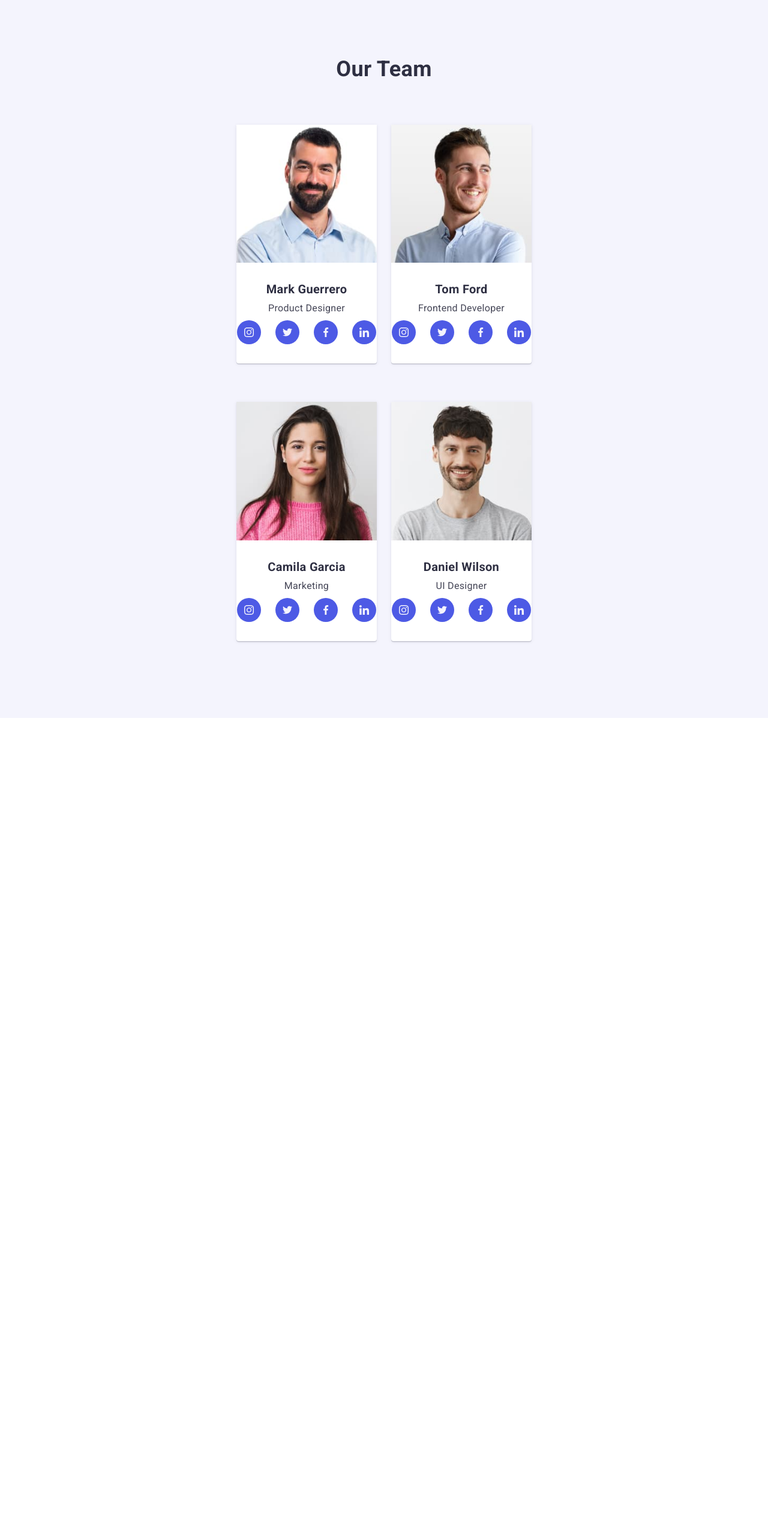
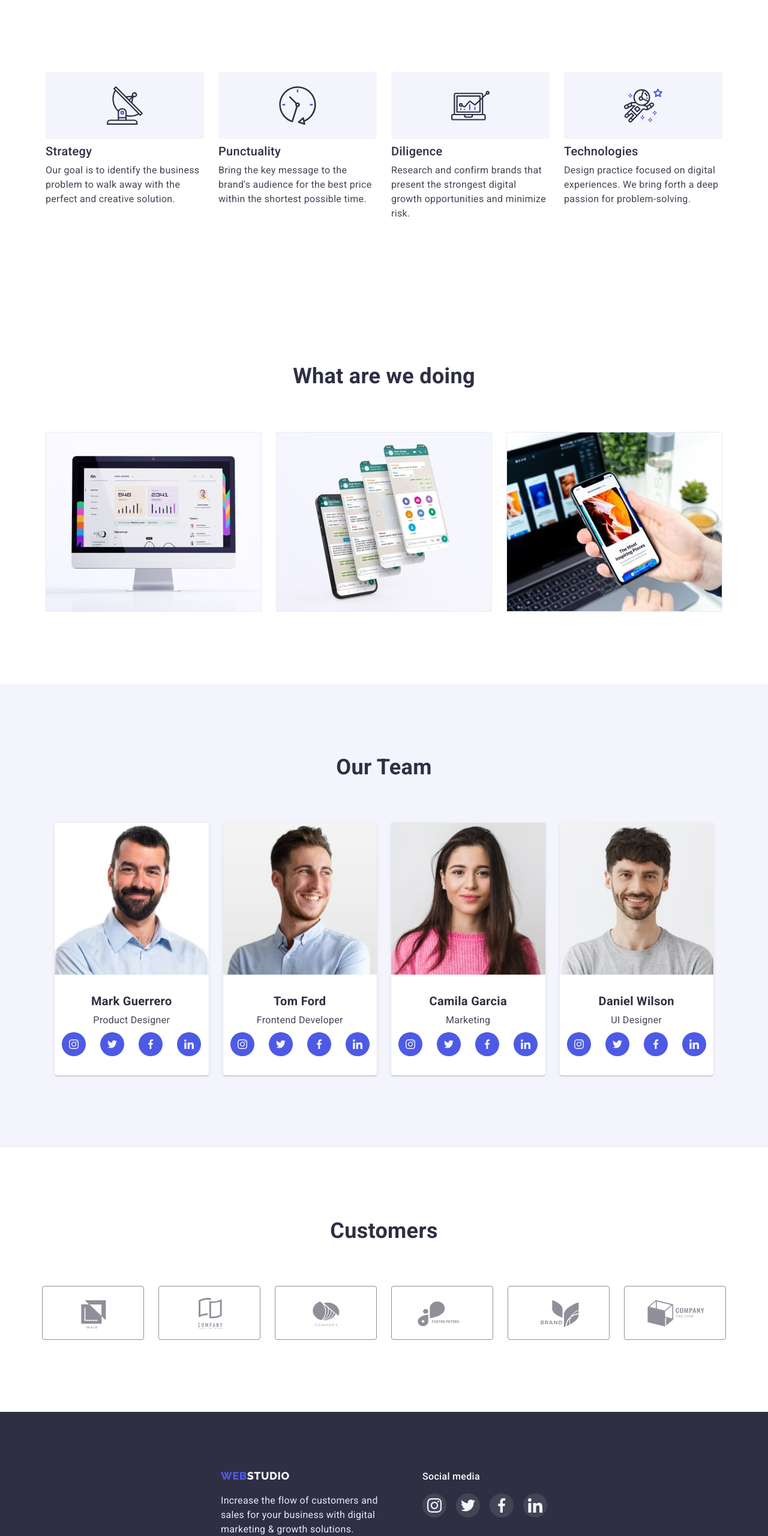
Before and after one commit to YanaKonovalova93/goit-markup-hw-07, a plain HTML site: page index.html in a window 1280 px wide. Shown: the top 2561 px of the page at 60% size. Before the commit the page ends 1197 px from the top, so only its background shows below. Drawn offline with nearby package versions, Linux system fonts and the light colour scheme.

```diff
--- a/css/styles.css
+++ b/css/styles.css
@@ -54,11 +54,19 @@ body {
 
 
 
-.container {
+/* .container {
   margin: 0 auto;
-  /* width: 1158px; */
+  width: 1158px;
   padding-right: 15px;
   padding-left: 15px;
+} */
+
+.container {
+  max-width: 428px;
+  padding-left: 15px;
+  padding-right: 15px;
+  margin-left: auto;
+  margin-right: auto;
 }
 
 .button {
@@ -81,10 +89,10 @@ body {
   margin: -1px;
 }
 
-.section {
+/* .section {
   padding-top: var(--section-padding);
   padding-bottom: var(var(--section-padding));
-}
+} */
 
 /* nav */
 
@@ -238,34 +246,38 @@ header {
 
 /* adventages */
 
-.advantages-ul {
-  display: flex;
-  column-gap: 24px;
+.advantages {
+  padding-top: 96px;
+  padding-bottom: 96px;
 }
 
-.advantages-li {
-  flex-basis: calc((100% - 72px) / 4);
+
+.advantages-icon {
+display: none;
+
 }
 
-.advantages-icon {
-  display: flex;
-  align-items: center;
-  justify-content: center;
-  height: 112px;
-  background-color: var(--light);
-  border-radius: 4px;
+
+.advantages-ul .title {
+  color: var(--dark);
+  font-size: 36px;
+  letter-spacing: 0.2;
+  line-height: 1.1;
   margin-bottom: 8px;
 }
 
-.advantages-ul .title {
-  color: var(--dark);
-  font-size: 20px;
-  margin-bottom: 8px;
+.advantages-text {
+  font-weight: 500;
 }
+
 
 /* our work */
 
 .work {
+  display: none;
+}
+
+/* .work {
   padding-bottom: 120px;
   text-align: center;
 }
@@ -291,7 +303,7 @@ header {
 
 .work-ul .work-li + .work-li {
   margin-left: 24px;
-}
+} */
 
 /* ---------------------------------------------------- */
 /* team */
@@ -301,6 +313,7 @@ header {
 .team-ul {
   display: flex;
   flex-wrap: wrap;
+  justify-content: center;
   gap: 72px;
 
 }
@@ -376,8 +389,8 @@ header {
 /* customers */
 
 .customers {
-  padding-top: 120px;
-  padding-bottom: 120px;
+  padding-top: 96px;
+  padding-bottom: 96px;
   text-align: center;
 }
 
@@ -391,9 +404,18 @@ header {
 
 .customers-ul {
   display: flex;
-  gap: 24px;
   justify-content: center;
+  flex-wrap: wrap;
+  column-gap: 16px;
+  row-gap: 72px;
+
 }
+
+
+.customers-li {
+  width: calc((100% - 46px) / 2);
+}
+
 
 .customers-link {
   display: flex;
@@ -401,8 +423,8 @@ header {
   justify-items: center;
   border: 1px solid var(--subtle-text);
   border-radius: 4px;
-  width: 168px;
-  height: 88px;
+  width: 100%;
+  height: 100%;
   padding: 16px 32px;
   color: var(--subtle-text);
 
@@ -420,70 +442,6 @@ header {
   fill: currentColor;
 }
 
-/* footer */
-
-.footer {
-  background-color: var(--dark);
-  padding-top: 100px;
-  padding-bottom: 100px;
-}
-
-.footer-link {
-  color: var(--light);
-  font-family: Raleway, cursive;
-  font-weight: 800;
-  font-size: 18px;
-  line-height: 1.16;
-  letter-spacing: 0.03em;
-}
-
-.footer-text {
-  color: var(--accent);
-  margin-top: 16px;
-}
-
-.box-footer {
-  width: 264px;
-}
-
-.footer-title {
-  color: var(--primary-white-color);
-  font-weight: 500;
-  font-size: 16px;
-  line-height: 1.5;
-  letter-spacing: 0.02em;
-  margin-bottom: 16px;
-}
-
-.footer-ul {
-  display: flex;
-  gap: 16px;
-}
-
-.footer-icon {
-  display: flex;
-  align-items: center;
-  justify-content: center;
-  width: 40px;
-  height: 40px;
-  border-radius: 50%;
-  background-color: rgba(255, 255, 255, 0.1);
-
-  transition: background-color 250ms var(--timing-function);
-}
-
-.footer-icon:hover,
-.footer-icon:focus {
-  background-color: var(--success);
-}
-
-.footer-section {
-  display: flex;
-}
-
-.second-box-footer {
-  margin-left: 120px;
-}
 
 /* portfolio */
 
@@ -843,14 +801,97 @@ header {
 
 /* Футер */
 
+/* footer */
+
+.footer {
+  background-color: var(--dark);
+  padding-top: 96px;
+  padding-bottom: 96px;
+}
+
+.footer-section {
+
+  display: flex;
+  flex-wrap: wrap;
+  gap: 72px;
+justify-content: center;
+
+}
+
+.footer-link {
+  color: var(--light);
+  font-family: Raleway, cursive;
+  font-weight: 800;
+  font-size: 18px;
+  line-height: 1.16;
+  letter-spacing: 0.03em;
+}
+
+.footer-text {
+  color: var(--accent);
+  margin-top: 16px;
+}
+
+.box-footer {
+  width: 264px;
+}
+
+.footer-title {
+  color: var(--primary-white-color);
+  font-weight: 500;
+  font-size: 16px;
+  line-height: 1.5;
+  letter-spacing: 0.02em;
+  margin-bottom: 16px;
+}
+
+.footer-ul {
+  display: flex;
+  gap: 16px;
+}
+
+.footer-icon {
+  display: flex;
+  align-items: center;
+  justify-content: center;
+  width: 40px;
+  height: 40px;
+  border-radius: 50%;
+  background-color: rgba(255, 255, 255, 0.1);
+
+  transition: background-color 250ms var(--timing-function);
+}
+
+.footer-icon:hover,
+.footer-icon:focus {
+  background-color: var(--success);
+}
+
+/* .footer-section {
+  display: flex;
+} */
+
+/* .second-box-footer {
+  margin-left: 120px;
+} */
+
+
+
+/* .footer-form {
+  display: flex;
+  gap: 24px;
+} */
+
 .footer-form {
   display: flex;
-  gap: 24px;
+  flex-wrap: wrap;
+  gap: 16px;
+  justify-content: center;
 }
 
-.tertiary-box-footer {
-  margin-left: auto;
-}
+/* .email-thamb {
+ min-width: 320px;
+} */
 
 .footer-form-title {
   font-weight: 500;
@@ -862,7 +903,8 @@ header {
 }
 
 .footer-input {
-  min-width: 264px;
+  min-width: 290px;
+  width: 100%;
   height: 40px;
   background-color: transparent;
   border: 1px solid rgba(255, 255, 255, 0.3);
@@ -903,35 +945,193 @@ header {
 
 /* media */
 
+/* ---------------------------------------mobil-------------------------------- */
+
 @media screen and (min-width: 480px) {
   .container {
-    width: 428px;
+    max-width: 428px;
   }
 
   .team-li {
-    width: calc(100% - 164px);
+    width: 260px;
+  }
+
+  .footer-input {
+    min-width: 396px;
+
+}
+
+/* ---------------------------------tablet--------------------------------- */
+
+@media screen and (min-width: 768px) {
+  .container {
+    max-width: 768px;
+  }
+
+  .advantages-ul {
+    display: flex;
+    flex-wrap: wrap;
+    column-gap: 24px;
+    row-gap: 72px;
+  }
+
+  .advantages-li {
+    width: calc((100% - 24px) / 2);
 
   }
 
-  .team-ul {
-  justify-content: center;
-  }
+ .team-ul {
+  column-gap: 24px;
+    row-gap: 64px;
+ }
+.team-li {
+  width: calc((100% - 210px) / 2);
+}
+
+.team {
+  padding-bottom: 104px;
+}
+
+.customers-ul {
+ row-gap: 96px;
+  column-gap: 24px;
+
+}
+
+.customers-li {
+  width: calc((100% - 234px) / 3);
 
 }
 
 
-@media screen and (min-width: 768px) {
+
+}
+
+/* ----------------------------------------desktop------------------------ */
+
+@media screen and (min-width: 1200px) {
   .container {
-    width: 768px;
+    max-width: 1158px;
   }
+
+  .work {
+  display: block;
+  padding-top: 120px;
+  padding-bottom: 120px;
+  text-align: center;
+}
+
+.work .title {
+  color: var(--dark);
+  font-weight: 600;
+  font-size: 20px;
+  line-height: 1.2;
+}
+
+.work-title {
+  color: var(--dark);
+  font-weight: 600;
+  font-size: 36px;
+  line-height: 1.11;
+  margin-bottom: 72px;
+}
+
+.work-ul {
+  display: flex;
+}
+
+.work-ul .work-li + .work-li {
+  margin-left: 24px;
+}
+
   .team-ul {
-    column-gap: 24px;
-    row-gap: 64px;
+    gap: 24px;
+   }
 
+   .team-li {
+    flex-basis: calc((100% - 102px) / 4);
+  }
+
+  .team {
+    padding-top: 120px;
+    padding-bottom: 120px;
+  }
+
+  .customers {
+    padding-top: 120px;
+    padding-bottom: 120px;
+  }
+  .customers-ul {
+    flex-wrap: nowrap;
+     gap: 24px;
+   }
+
+   .customers-li {
+     width: calc((100% - 120px) / 4);
+
+   }
+
+  .advantages {
+    padding-top: 120px;
+    padding-bottom: 120px;
+  }
+
+  .advantages-ul {
+    display: flex;
+    flex-wrap: nowrap;
+    gap: 24px;
+
+  }
+
+  .advantages-li {
+    width: calc((100% - 72px) / 4);
+
+  }
+
+  .advantages-icon {
+      display: flex;
+      align-items: center;
+      justify-content: center;
+      height: 112px;
+      background-color: var(--light);
+      border-radius: 4px;
+      margin-bottom: 8px;
     }
 
-  .team-li {
-    width: calc((100% - 270px) / 2);
+    .advantages-ul .title {
+      font-weight: 500;
+      font-size: 20px;
+      line-height: 1.2;
+    }
 
+    .advantages-text {
+      font-weight: 400;
+    }
+
+}
+
+/* ---------------Отдельные промежутки---------------- */
+
+@media screen and (max-width: 479px) {
+  .logo-icon {
+    width: 110px;
   }
 }
+
+@media screen and (max-width: 767px) {
+  .advantages-li:nth-child(-n + 3) {
+    margin-bottom: 72px;
+  }
+
+  .advantages-ul .title {
+    text-align: center;
+  }
+
+  .footer-link {
+    display: block;
+  }
+
+  .footer-link, .footer-title, .footer-form-title {
+    text-align: center;
+  }
+}
--- a/index.html
+++ b/index.html
@@ -71,7 +71,7 @@
 
       <!-- adventages -->
 
-      <!-- <section class="advantages section">
+      <section class="advantages section">
         <div class="container">
           <h2 class="visually-hidden">Advantages</h2>
           <ul class="advantages-ul">
@@ -125,11 +125,11 @@
             </li>
           </ul>
         </div>
-      </section> -->
+      </section>
 
       <!-- our work -->
 
-      <!-- <section class="work section">
+      <section class="work section">
         <div class="container">
           <h2 class="work-title">What are we doing</h2>
           <ul class="work-ul">
@@ -144,7 +144,7 @@
             </li>
           </ul>
         </div>
-      </section> -->
+      </section>
 
       <!-- team -->
 
@@ -298,7 +298,7 @@
 
       <!-- Customers -->
 
-      <!-- <section class="customers section">
+      <section class="customers section">
         <div class="container">
           <h2 class="customers-title">Customers</h2>
           <ul class="customers-ul">
@@ -346,12 +346,12 @@
             </li>
           </ul>
         </div>
-      </section> -->
+      </section>
     </main>
 
     <!-- footer -->
 
-    <!-- <footer class="footer">
+    <footer class="footer">
       <div class="container footer-section">
         <div class="box-footer">
           <a href="./index.html" class="footer-link"
@@ -422,7 +422,7 @@
           </form>
         </div>
       </div>
-    </footer> -->
+    </footer>
 
     <!-- Модалка -->
 
```
